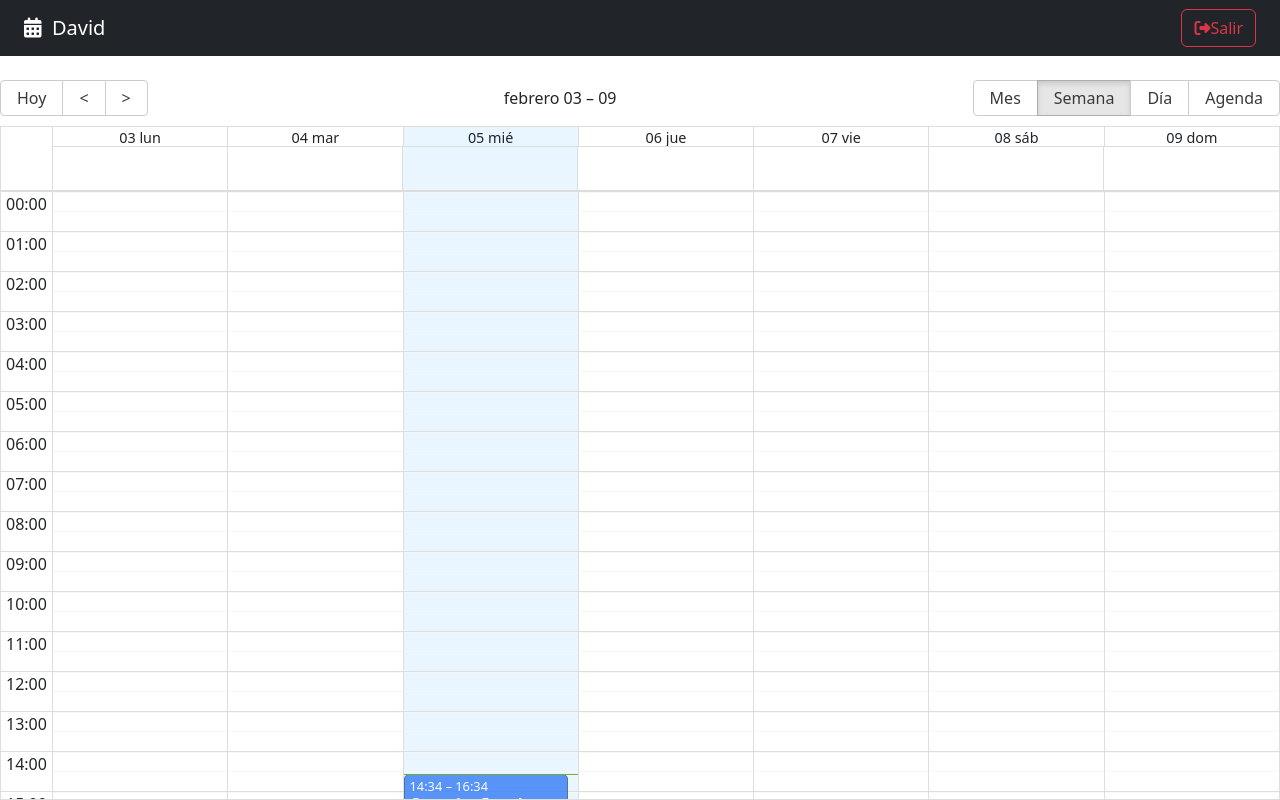
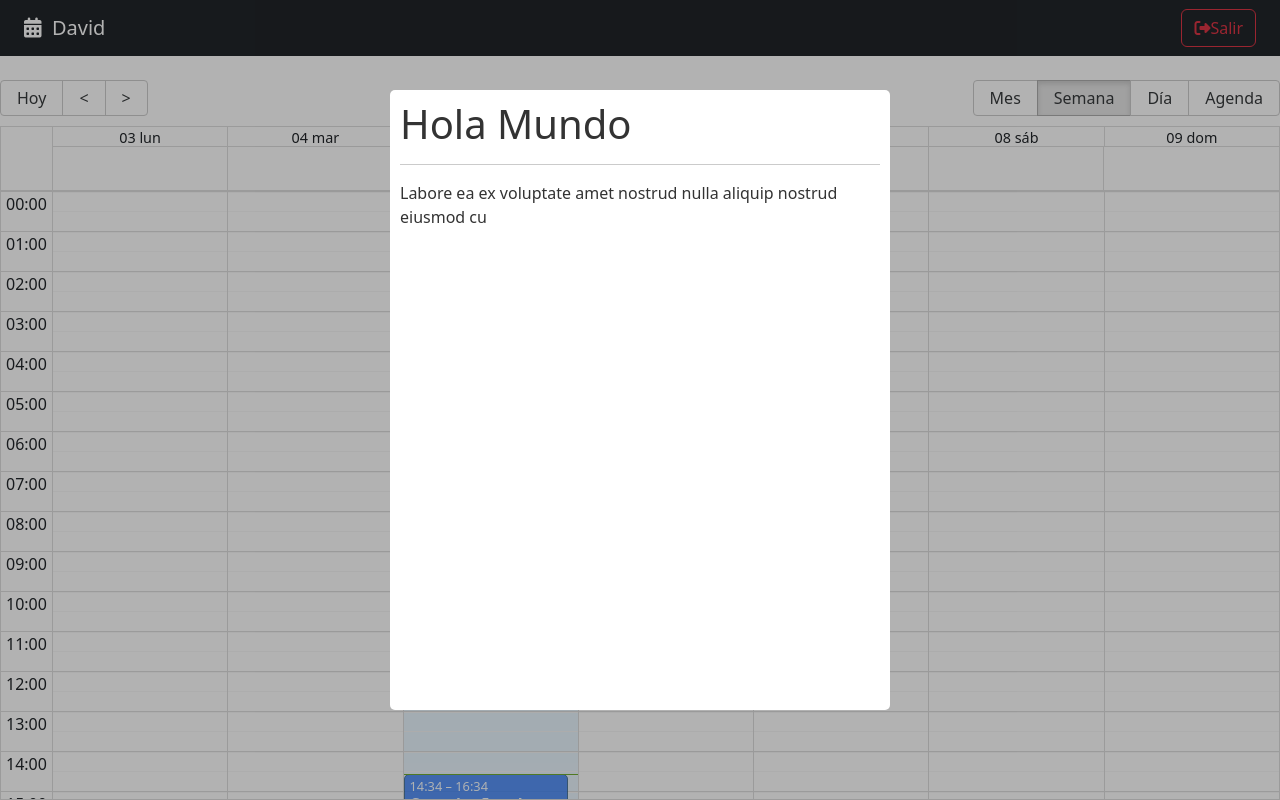
Before and after one commit to davidperezboza/10-calendar-app, a React (Vite) app: page /auth in a window 1280 px wide. Built offline with nearby package versions, Linux system fonts and the light colour scheme.

Commit message:
Video 355

```diff
--- a/package.json
+++ b/package.json
@@ -14,6 +14,7 @@
     "react": "^18.3.1",
     "react-big-calendar": "^1.17.1",
     "react-dom": "^18.3.1",
+    "react-modal": "^3.16.3",
     "react-router-dom": "^7.1.5"
   },
   "devDependencies": {
--- /dev/null
+++ b/src/calendar/pages/CalendarModal.jsx
@@ -0,0 +1,38 @@
+import { useState } from 'react';
+import Modal from 'react-modal';
+
+const customStyles = {
+    content: {
+      top: '50%',
+      left: '50%',
+      right: 'auto',
+      bottom: 'auto',
+      marginRight: '-50%',
+      transform: 'translate(-50%, -50%)',
+    },
+};
+
+Modal.setAppElement('#root');
+
+export const CalendarModal = () => {
+    const [isOpen, setIsOpen] = useState(true)
+
+    const onCloseModal = () => {
+        setIsOpen(false);
+    };
+
+    return (
+      <Modal
+          isOpen={isOpen}
+          onRequestClose={onCloseModal}
+          style={customStyles}
+          className='modal'
+          overlayClassName='modal-fondo'
+          closeTimeoutMS={200}
+      >
+        <h1>Hola Mundo</h1>
+        <hr />
+        <p>Labore ea ex voluptate amet nostrud nulla aliquip nostrud eiusmod cu</p>
+      </Modal>
+    )
+}
--- a/src/calendar/pages/CalendarPage.jsx
+++ b/src/calendar/pages/CalendarPage.jsx
@@ -1,11 +1,14 @@
+import { useState } from 'react';
 import { Calendar } from 'react-big-calendar';
+
 import 'react-big-calendar/lib/css/react-big-calendar.css';
 
 import { addHours} from 'date-fns';
 
 import { CalendarEvent, NavBar } from "../";
 import { localizer, getMessagesES } from '../../helpers/';
-import { useState } from 'react';
+import {CalendarModal} from './'
+
 
 const eventos = [{
   title: 'Cumpleaños de jefe',
@@ -69,6 +72,8 @@ export const CalendarPage = () => {
         onSelectEvent={onSelected}
         onView={onViewChanged}
       />
+
+      <CalendarModal />
     </>
   )
 }
--- a/src/calendar/pages/index.js
+++ b/src/calendar/pages/index.js
@@ -1,2 +1,3 @@
 export * from './CalendarPage';
 export * from './CalendarEvent';
+export * from './CalendarModal';
--- a/src/styles.css
+++ b/src/styles.css
@@ -0,0 +1,40 @@
+/* Modal */
+.ReactModalPortal > div{
+    opacity: 0;
+}
+
+.ReactModalPortal .ReactModal__Overlay {
+    align-items: center;
+    display: flex;
+    justify-content: center;
+    transition: opacity .2s ease-in-out;
+    z-index: 999;
+}
+
+.modal-fondo {
+    background-color: rgba(0, 0, 0, 0.3);
+    bottom: 0;
+    left: 0;
+    right: 0;
+    top: 0;
+    position: fixed;
+}
+
+.ReactModalPortal .ReactModal__Overlay--after-open {
+    opacity: 1;
+}
+
+.ReactModalPortal .ReactModal__Overlay--before-close {
+    opacity: 0;
+}
+
+.modal {
+    background: white;
+    border-radius: 5px;
+    color: rgb(51, 51, 51);
+    display: inline;
+    max-height: 620px;
+    max-width: 500px;
+    outline: none;
+    padding: 10px;
+}
```
Also changed, not shown: 1 other file (tests, documents, lock files or other folders).
